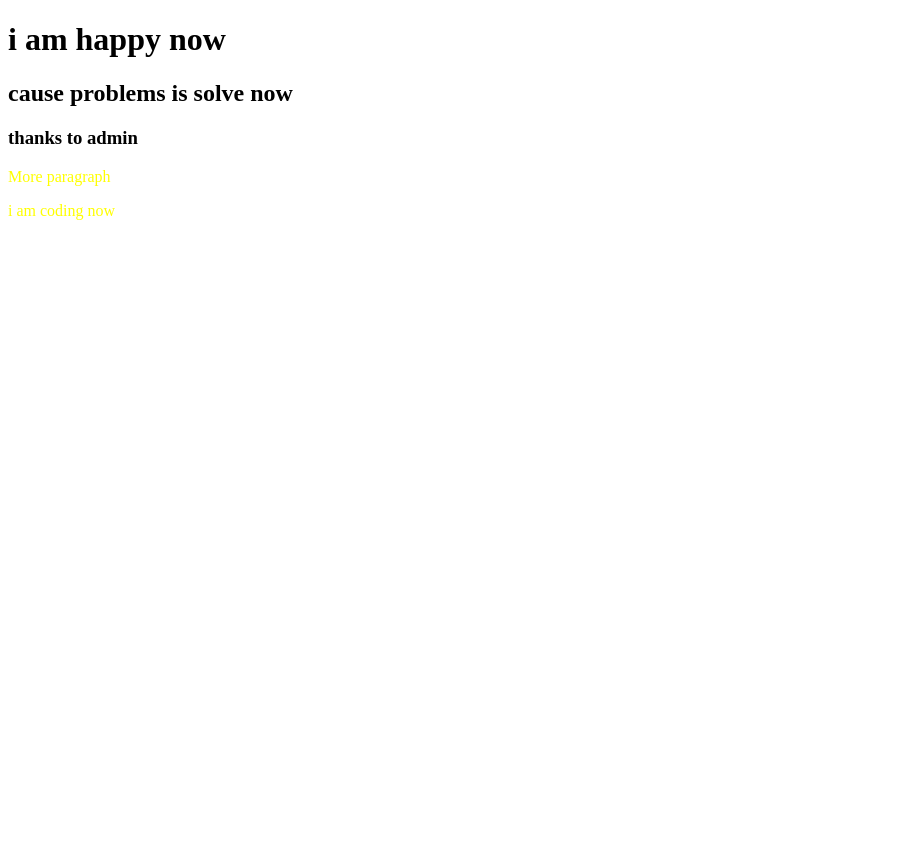
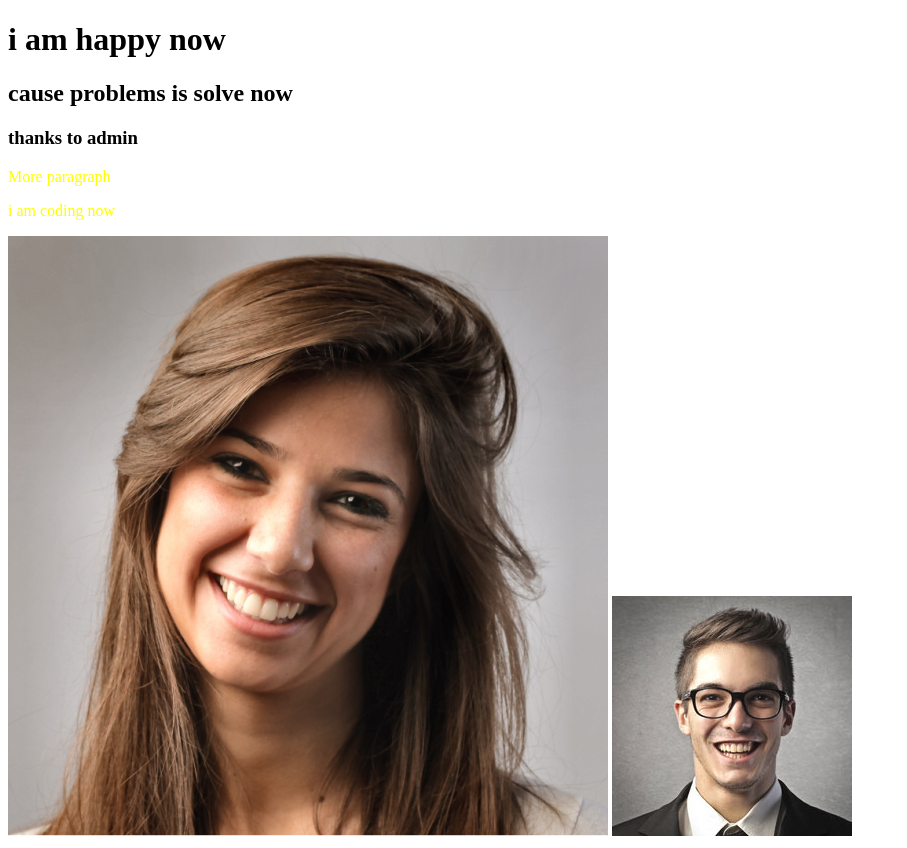
Before and after one commit to Rajon3742/my-second-repo, a plain HTML site: page index.html in a window 1280 px wide. Shown: the whole page, without its empty margins (0-907 px from the left). Before the commit the page ends 800 px from the top, so only its background shows below. Drawn offline with Linux system fonts and the light colour scheme.

Commit message:
image add

```diff
--- a/index.html
+++ b/index.html
@@ -13,5 +13,7 @@
     <h3>thanks to admin</h3>
     <p>More paragraph</p>
     <p>i am coding now</p>
+    <img src="t1.png" alt="">
+    <img src="t2.jpg" alt="">
 </body>
 </html>
```
Also changed, not shown: t1.png (added), t2.jpg (added), t3.jpg (added), t4.jpg (added).
